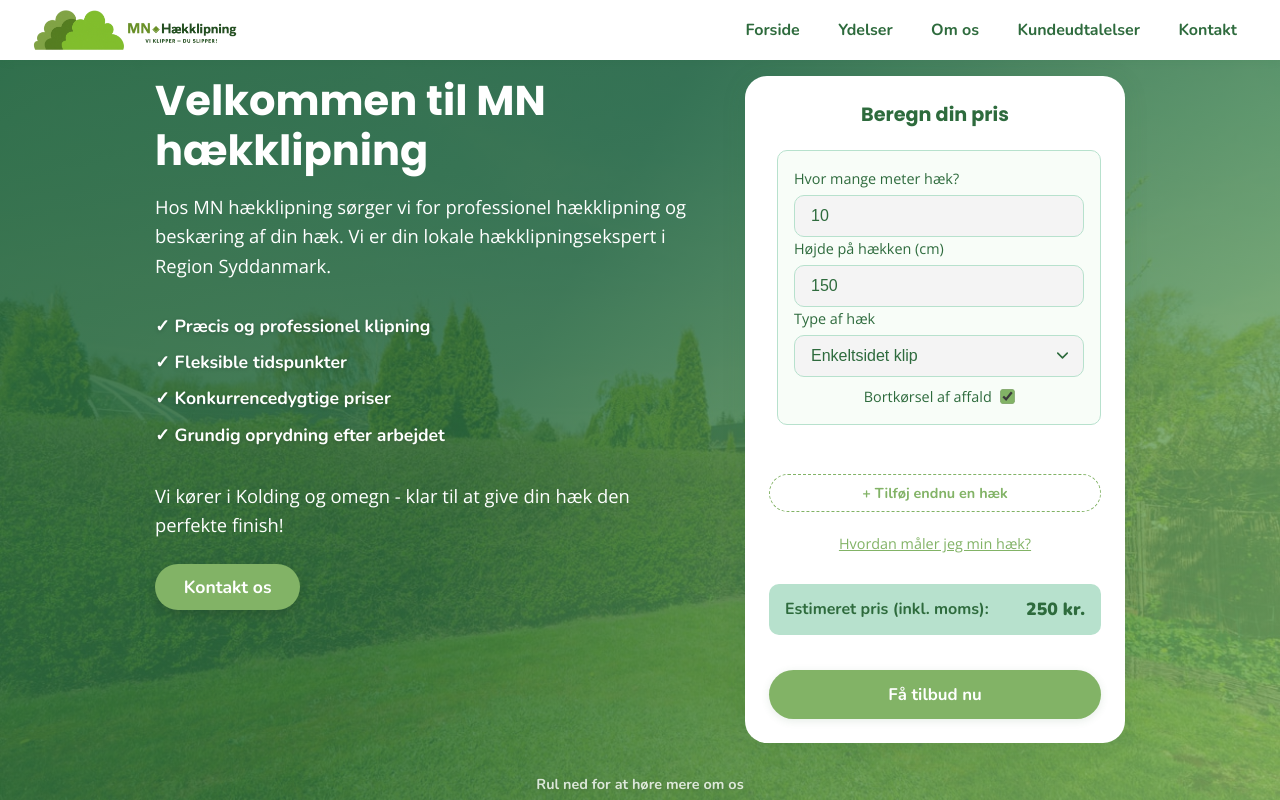
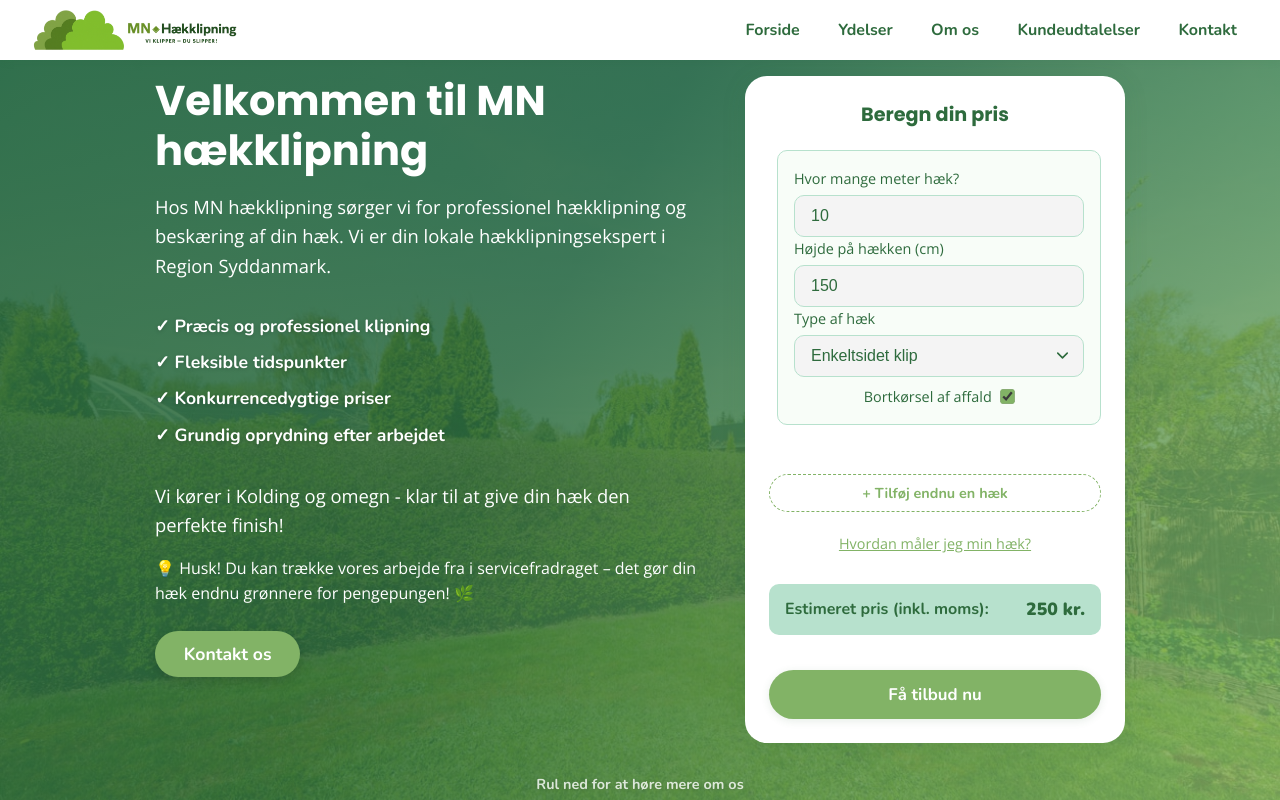
Before and after one commit to invokeagency/mnhaekklipning-website, a Vue app: page / in a window 1280 px wide. Shown: the top 800 px of the page. Built offline with nearby package versions, Linux system fonts and the light colour scheme.

Commit message:
feat: Add service deduction info to hero

```diff
--- a/src/App.vue
+++ b/src/App.vue
@@ -34,6 +34,8 @@
               </ul>
               <p>Vi kører i Kolding og omegn - klar til at give din hæk den perfekte finish!</p>
             </div>
+            <!-- Added paragraph about service deduction -->
+            <p class="service-deduction-info">💡 Husk! Du kan trække vores arbejde fra i servicefradraget – det gør din hæk endnu grønnere for pengepungen! 🌿</p>
             <div class="hero-cta-wrapper">
               <!-- Basic button, functionality can be added later -->
               <button class="hero-cta-btn" @click="scrollTo('contact')">Kontakt os</button>
```
Also changed, not shown: 5 other files (tests, documents, lock files or other folders).
